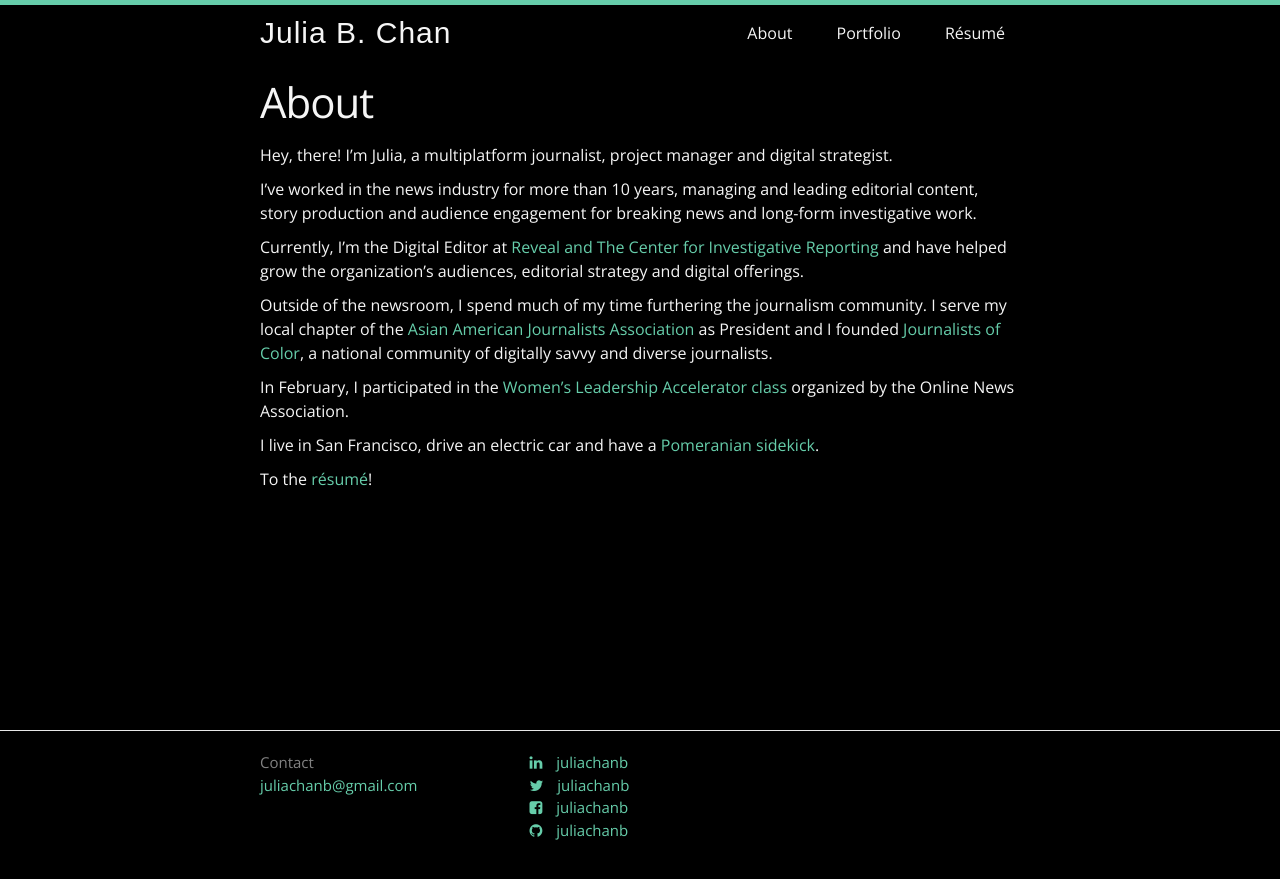
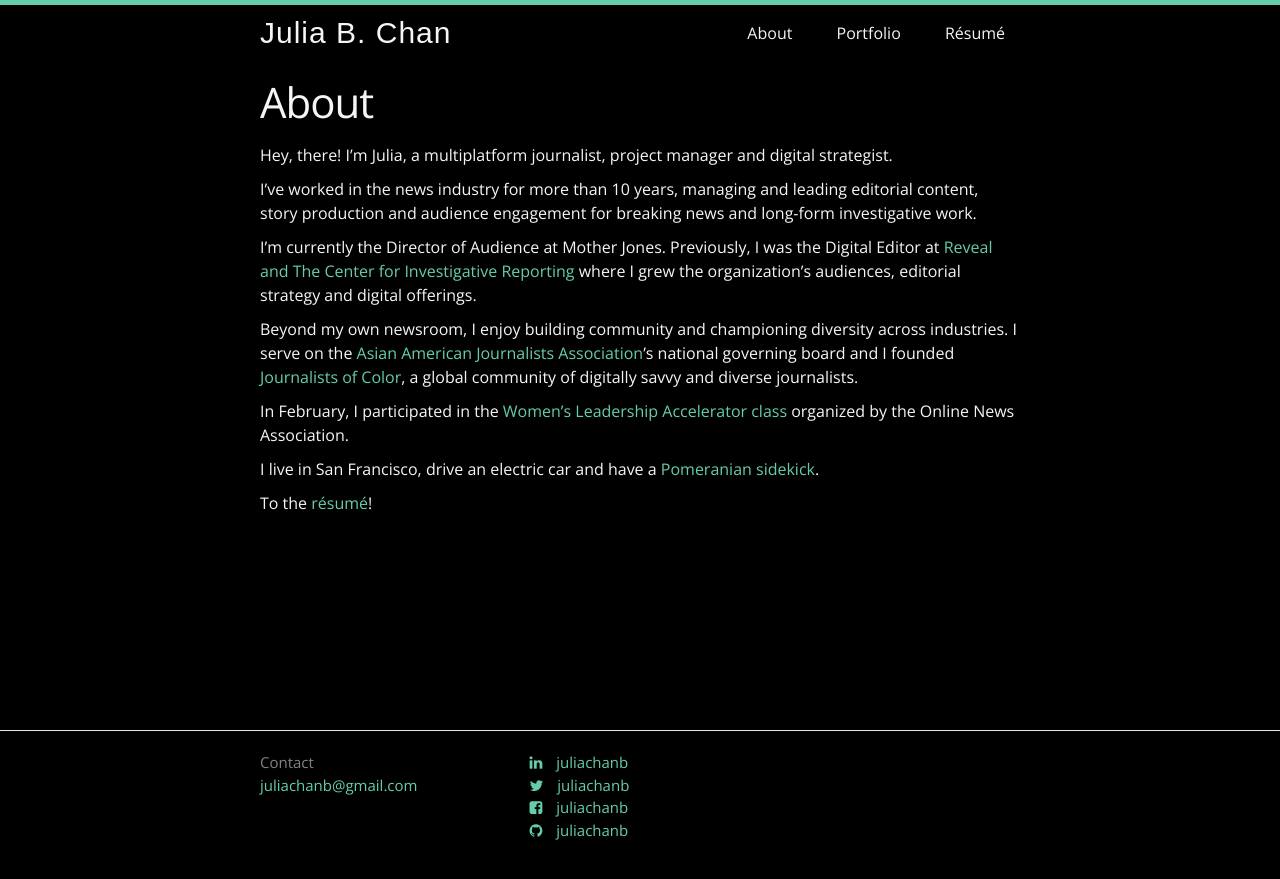
Before and after one commit to juliachanb/juliachanb.github.io, a Jekyll site: the page built from pages/about.md, in a window 1280 px wide. Shown: the top 879 px of the page. Built offline with Jekyll 4.4.1, drawn with Linux system fonts in a browser that asks for light colours; nearby versions of some CDN libraries; some web fonts are replaced.

Commit message:
updated with mojo and tweaked the copy

```diff
--- a/pages/about.md
+++ b/pages/about.md
@@ -11,9 +11,9 @@ Hey, there! I’m Julia, a multiplatform journalist, project manager and digital
 
 I've worked in the news industry for more than 10 years, managing and leading editorial content, story production and audience engagement for breaking news and long-form investigative work.
 
-Currently, I’m the Digital Editor at [Reveal and The Center for Investigative Reporting](https://www.revealnews.org/) and have helped grow the organization's audiences, editorial strategy and digital offerings.
+I'm currently the Director of Audience at Mother Jones. Previously, I was the Digital Editor at [Reveal and The Center for Investigative Reporting](https://www.revealnews.org/) where I grew the organization's audiences, editorial strategy and digital offerings.
 
-Outside of the newsroom, I spend much of my time furthering the journalism community. I serve my local chapter of the [Asian American Journalists Association](http://www.aaja.org/) as President and I founded [Journalists of Color](https://journalistsofcolor.us/), a national community of digitally savvy and diverse journalists.
+Beyond my own newsroom, I enjoy building community and championing diversity across industries. I serve on the [Asian American Journalists Association](http://www.aaja.org/)'s national governing board and I founded [Journalists of Color](https://journalistsofcolor.us/), a global community of digitally savvy and diverse journalists.
 
 In February, I participated in the [Women’s Leadership Accelerator class](https://journalists.org/programs/womens-leadership-accelerator/2017-class/) organized by the Online News Association.
 
```
